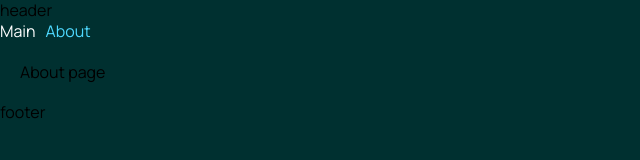
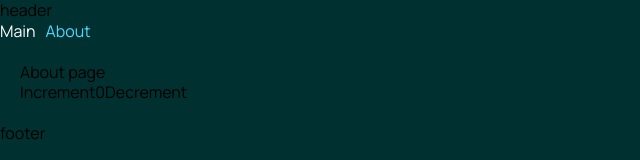
Before and after one commit to dashaBobrovad/React-crush, a React (Create React App) app: page /about in a window 1280 px wide. Shown: the top 160 px of the page, without its empty margins (0-640 px from the left). Built offline with nearby package versions, Linux system fonts and the light colour scheme.

Commit message:
try to redux toolkit - ex from docs

```diff
--- a/package.json
+++ b/package.json
@@ -6,6 +6,7 @@
     "@fortawesome/fontawesome-svg-core": "^6.3.0",
     "@fortawesome/free-solid-svg-icons": "^6.3.0",
     "@fortawesome/react-fontawesome": "^0.2.0",
+    "@reduxjs/toolkit": "^1.9.3",
     "@testing-library/jest-dom": "^5.16.5",
     "@testing-library/react": "^13.4.0",
     "@testing-library/user-event": "^13.5.0",
@@ -16,6 +17,7 @@
     "axios": "^1.3.2",
     "react": "^18.2.0",
     "react-dom": "^18.2.0",
+    "react-redux": "^8.0.5",
     "react-router-dom": "^6.8.1",
     "react-scripts": "5.0.1",
     "sass": "^1.58.1",
--- /dev/null
+++ b/src/app/store.ts
@@ -0,0 +1,12 @@
+import { configureStore } from '@reduxjs/toolkit'
+import counterReducer from '../features/counter/counterSlice'
+
+const store =  configureStore({
+  reducer: {
+    counter: counterReducer
+  },
+})
+
+export type RootState = ReturnType<typeof store.getState>
+
+export default store;
--- /dev/null
+++ b/src/features/counter/counterSlice.js
@@ -0,0 +1,28 @@
+import { createSlice } from '@reduxjs/toolkit'
+
+export const counterSlice = createSlice({
+  name: 'counter',
+  initialState: {
+    value: 0,
+  },
+  reducers: {
+    increment: (state) => {
+      // Redux Toolkit allows us to write "mutating" logic in reducers. It
+      // doesn't actually mutate the state because it uses the Immer library,
+      // which detects changes to a "draft state" and produces a brand new
+      // immutable state based off those changes
+      state.value += 1
+    },
+    decrement: (state) => {
+      state.value -= 1
+    },
+    incrementByAmount: (state, action) => {
+      state.value += action.payload
+    },
+  },
+})
+
+// Action creators are generated for each case reducer function
+export const { increment, decrement, incrementByAmount } = counterSlice.actions
+
+export default counterSlice.reducer
--- a/src/index.tsx
+++ b/src/index.tsx
@@ -3,17 +3,20 @@
 import "./index.scss";
 import App from "./App";
 import { BrowserRouter } from "react-router-dom";
-import { createStore } from "redux";
+import store from "./app/store";
+import { Provider } from "react-redux";
 
 const root = ReactDOM.createRoot(
   document.getElementById("root") as HTMLElement
 );
 
-
 root.render(
-  <BrowserRouter>
-    <App />
-  </BrowserRouter>
+  // мб поменять местами вложенность
+  <Provider store={store}>
+    <BrowserRouter>
+      <App />
+    </BrowserRouter>
+  </Provider>
 );
 
 // If you want to start measuring performance in your app, pass a function
--- a/src/pages/AboutPage.tsx
+++ b/src/pages/AboutPage.tsx
@@ -1,11 +1,32 @@
-import React from 'react';
+import React from "react";
+import { useSelector, useDispatch } from "react-redux";
+import { RootState } from "../app/store";
+import { decrement, increment } from "../features/counter/counterSlice.js";
 
 function AboutPage() {
-    return (
-        <div>
-            About page
-        </div>
-    );
+  const count = useSelector((state: RootState) => state.counter.value);
+  const dispatch = useDispatch();
+
+  return (
+    <div>
+      About page
+      <div>
+        <button
+          aria-label="Increment value"
+          onClick={() => dispatch(increment())}
+        >
+          Increment
+        </button>
+        <span>{count}</span>
+        <button
+          aria-label="Decrement value"
+          onClick={() => dispatch(decrement())}
+        >
+          Decrement
+        </button>
+      </div>
+    </div>
+  );
 }
 
 export default AboutPage;
```
Also changed, not shown: 1 other file (tests, documents, lock files or other folders).
